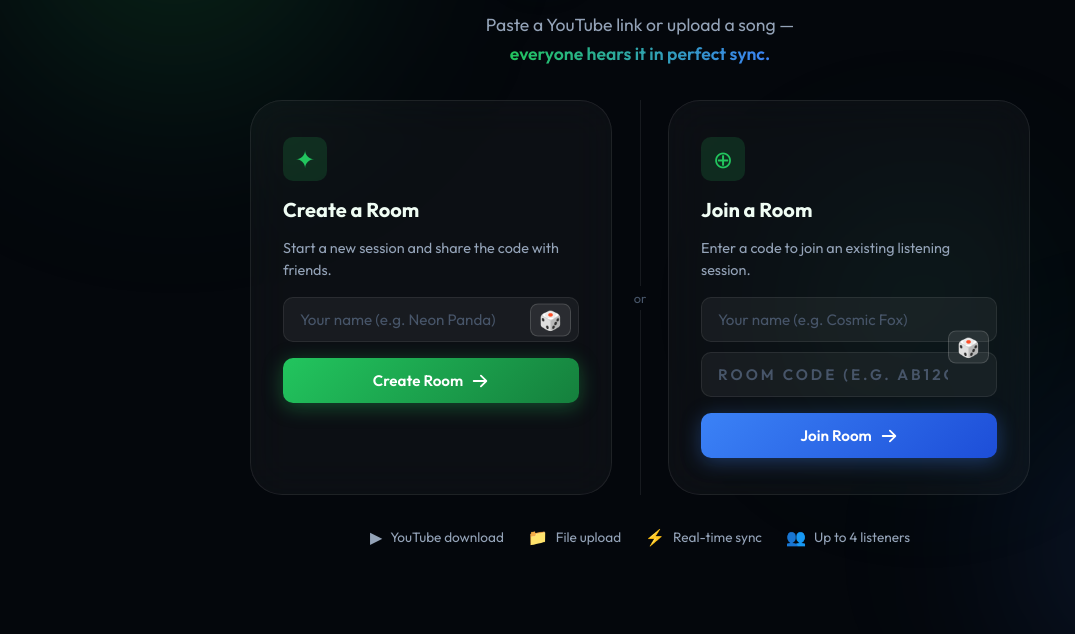
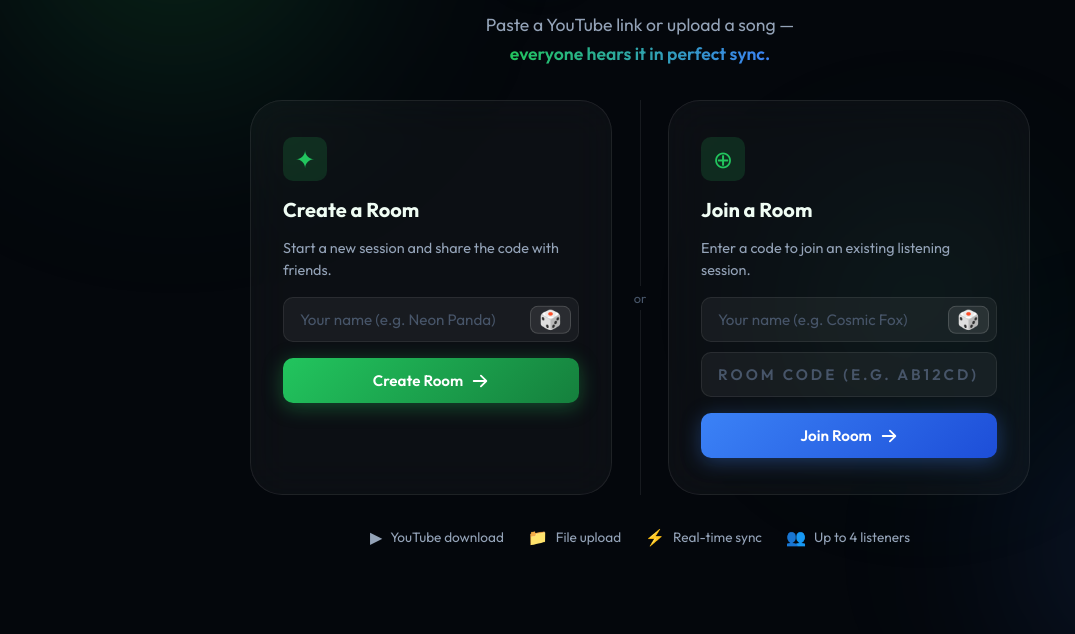
Before and after one commit to Vaibhavpandey7/SyncPlay, a website: page public/index.html in a window 1280 px wide. Shown: the part 166-800 px from the top of the page, without its empty margins (0-1075 px from the left). Drawn offline with nearby package versions, Linux system fonts and the light colour scheme; no server answers.

Commit message:
fix(ui): properly isolate and align dice button to name inputs

```diff
--- a/public/index.html
+++ b/public/index.html
@@ -49,9 +49,11 @@
           <div class="card-icon">✦</div>
           <h2>Create a Room</h2>
           <p>Start a new session and share the code with friends.</p>
-          <div class="input-group has-action">
-            <input id="input-create-name" type="text" placeholder="Your name (e.g. Neon Panda)" maxlength="20" autocomplete="off" />
-            <button type="button" id="btn-rand-create-name" class="btn-input-action" title="Randomize Persona" aria-label="Randomize Persona">🎲</button>
+          <div class="input-group">
+            <div class="input-action-wrap">
+              <input id="input-create-name" type="text" placeholder="Your name (e.g. Neon Panda)" maxlength="20" autocomplete="off" />
+              <button type="button" id="btn-rand-create-name" class="btn-input-action" title="Randomize Persona" aria-label="Randomize Persona">🎲</button>
+            </div>
           </div>
           <button id="btn-create" class="btn btn-primary">
             <span>Create Room</span>
@@ -65,9 +67,11 @@
           <div class="card-icon">⊕</div>
           <h2>Join a Room</h2>
           <p>Enter a code to join an existing listening session.</p>
-          <div class="input-group has-action">
-            <input id="input-join-name" type="text" placeholder="Your name (e.g. Cosmic Fox)" maxlength="20" autocomplete="off" />
-            <button type="button" id="btn-rand-join-name" class="btn-input-action" title="Randomize Persona" aria-label="Randomize Persona">🎲</button>
+          <div class="input-group">
+            <div class="input-action-wrap">
+              <input id="input-join-name" type="text" placeholder="Your name (e.g. Cosmic Fox)" maxlength="20" autocomplete="off" />
+              <button type="button" id="btn-rand-join-name" class="btn-input-action" title="Randomize Persona" aria-label="Randomize Persona">🎲</button>
+            </div>
             <input id="input-room-code" type="text" placeholder="Room code (e.g. AB12CD)" maxlength="6" autocomplete="off" class="code-input" />
           </div>
           <button id="btn-join" class="btn btn-secondary">
--- a/public/style.css
+++ b/public/style.css
@@ -476,15 +476,17 @@ ul{list-style:none}
   z-index: 0;
 }
 
-/* ─── Input Group with Action Button ─── */
-.input-group.has-action {
+/* ─── Input with Inline Action Button (Dice) ─── */
+.input-action-wrap {
   position: relative;
+  width: 100%;
   display: flex;
   align-items: center;
 }
 
-.input-group.has-action input {
-  padding-right: 48px;
+.input-action-wrap input {
+  width: 100%;
+  padding-right: 48px !important;
 }
 
 .btn-input-action {
@@ -498,6 +500,10 @@ ul{list-style:none}
   font-size: 1.15rem;
   padding: 4px 8px;
   cursor: pointer;
+  line-height: 1;
+  display: flex;
+  align-items: center;
+  justify-content: center;
   transition: transform 0.25s cubic-bezier(0.34, 1.56, 0.64, 1), background 0.2s ease;
   z-index: 2;
 }
```
